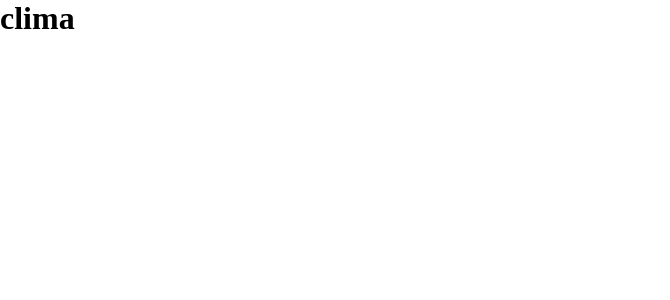
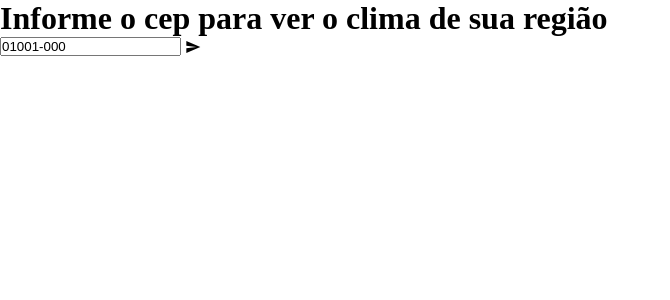
Before and after one commit to DanielsonTavares/clima, a React (Create React App) app: page / in a window 1280 px wide. Shown: the top 300 px of the page, without its empty margins (0-670 px from the left). Built offline with nearby package versions, Linux system fonts and the light colour scheme.

Commit message:
implementando o consumo de apis

```diff
--- a/package.json
+++ b/package.json
@@ -6,8 +6,10 @@
     "@testing-library/jest-dom": "^4.2.4",
     "@testing-library/react": "^9.5.0",
     "@testing-library/user-event": "^7.2.1",
+    "axios": "^0.19.2",
     "react": "^16.13.1",
     "react-dom": "^16.13.1",
+    "react-icons": "^3.10.0",
     "react-scripts": "3.4.1"
   },
   "scripts": {
--- a/src/App.css
+++ b/src/App.css
@@ -1,2 +1,11 @@
 .App {
 }
+
+#cep {
+  display: flex;
+  align-items: center;
+}
+
+#cep-icon {
+  margin-left: 4px;
+}
--- a/src/App.js
+++ b/src/App.js
@@ -1,10 +1,12 @@
 import React from "react";
 import "./App.css";
+import Cep from "./componentes/cep";
 
 function App() {
   return (
     <div className="App">
-      <h1>clima</h1>
+      <h1>Informe o cep para ver o clima de sua região</h1>
+      <Cep></Cep>
     </div>
   );
 }
--- /dev/null
+++ b/src/componentes/cep.js
@@ -0,0 +1,80 @@
+import React, { useState, useEffect } from "react";
+import { MdSend } from "react-icons/md";
+import axios from "axios";
+
+export default function Cep() {
+  const [cep, setCep] = useState("0");
+  const [cidade, setCidade] = useState({});
+  const [temperatura, setTemperatura] = useState({});
+
+  useEffect(() => {
+    setCep("01001-000");
+  }, []);
+
+  function handleInputCep(event) {
+    setCep(event.target.value);
+  }
+
+  function handleCepClick() {
+    setTemperatura({});
+
+    axios.get(`http://viacep.com.br/ws/${cep}/json/`).then((response) => {
+      setCidade({
+        localidade: response.data.localidade,
+        uf: response.data.uf,
+      });
+
+      /* Devido ao CORS tive que usar um proxy, conforme https://stackoverflow.com/questions/43871637/no-access-control-allow-origin-header-is-present-on-the-requested-resource-whe */
+      const proxyurl = "https://cors-anywhere.herokuapp.com/";
+
+      axios
+        .get(
+          `${proxyurl}https://api.hgbrasil.com/weather?key=4ca37f5d&city_name=${response.data.localidade},${response.data.uf}`
+        )
+        .then((response) => {
+          //console.log(response.data.results);
+          setTemperatura({
+            temp: response.data.results.temp,
+            description: response.data.results.description,
+            date: response.data.results.date,
+            time: response.data.results.time,
+            previsao: response.data.results.forecast,
+          });
+        });
+    });
+  }
+
+  return (
+    <>
+      <div id="cep">
+        <input
+          type="text"
+          placeholder="00000-000"
+          value={cep}
+          onChange={handleInputCep}
+        ></input>
+
+        <MdSend id="cep-icon" onClick={handleCepClick}></MdSend>
+      </div>
+      <div>
+        {cidade.localidade && (
+          <p>{`Previsão do tempo para: ${cidade.localidade}, ${cidade.uf}`} </p>
+        )}
+      </div>
+
+      {temperatura.temp && (
+        <div>
+          {`Temperatura: ${temperatura.temp}, ${temperatura.description}`}
+          <ul>
+            {temperatura.previsao.map((item) => (
+              <li key={item.date}>
+                {item.date} - Max/min: {item.max}/{item.min} =>{" "}
+                {item.description}{" "}
+              </li>
+            ))}
+          </ul>
+        </div>
+      )}
+    </>
+  );
+}
```
Also changed, not shown: 1 other file (tests, documents, lock files or other folders).
